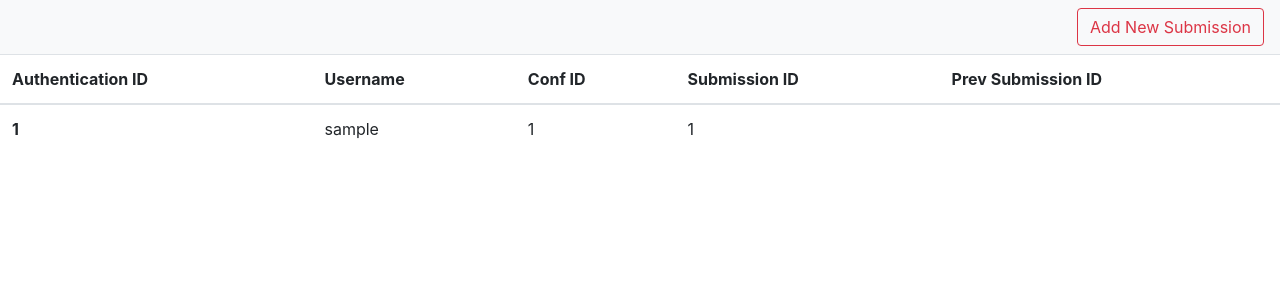
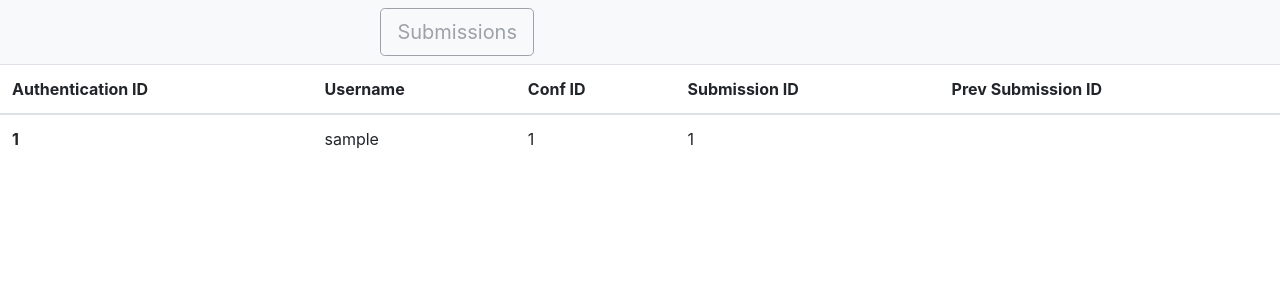
Before and after one commit to ibahadiraltun/Bil372_Odev2_2, a Flask app: template templates/submissions.html in a window 1280 px wide. Shown: the top 300 px of the page. Run offline with Flask 2, Linux system fonts and the light colour scheme; the template is opened without the code that fills it: most values are stand-ins (such as "Sample title", 1, 10 or a date in 2020); parts of the project's set-up code (start-up, migrations or seed data) failed here and were passed over; some libraries are stand-ins or nearby versions.

Commit message:
corrected submission system

```diff
--- a/app.py
+++ b/app.py
@@ -168,9 +168,9 @@ def get_submissions_for_user(id):
    return res
 
 def update_mongodb(values):
-    mongo.db.submissions.insert(values)
+    mongo.db.submissions.insert_one(values)
 
-def add_submission_for_user(id, form):
+def add_submission_for_user(id, form,confid):
    # userid = request.form['userid']
    # confid = request.form['confid']
    # title = request.form['title']
@@ -179,7 +179,7 @@ def add_submission_for_user(id, form):
    # pdf_path = request.form['pdf_path']
    # authors = form['authors']
 
-   confid = form['confid']
+   #confid = form['confid']
    query = select([Submission]).where(
       and_(
          Submission.c.authenticationid == id,
@@ -194,7 +194,7 @@ def add_submission_for_user(id, form):
 
    values = {
       'authenticationid': form['userid'],
-      'confid': form['confid'],
+      'confid': confid,
       'prevsubmissionid': prevsubmissionid
    }
 
@@ -203,7 +203,7 @@ def add_submission_for_user(id, form):
    query_subid = select([Submission]).where(
       and_(
          Submission.c.authenticationid == id,
-         Submission.c.confid == form['confid'],
+         Submission.c.confid == confid,
          Submission.c.prevsubmissionid == prevsubmissionid
       )
    )
@@ -318,12 +318,20 @@ def user_changeInfo(id):
 def submissions(userid):
    return render_template('submissions.html', userid=userid, submissions=get_submissions_for_user(userid))
 
-@app.route('/newSubmissions/<int:userid>', methods=['POST', 'GET'])
-def newSubmission(userid):
+@app.route('/newSubmissions/<int:userid>/<confid>', methods=['POST', 'GET'])
+def newSubmission(userid,confid):
    if request.method == 'POST':
-      add_submission_for_user(id = userid, form = request.form)
+      add_submission_for_user(id = userid, form = request.form,confid=confid)
       return render_template('submissions.html', userid=userid, submissions=get_submissions_for_user(userid))
-   return render_template('newSubmission.html', userid=userid, users = get_valid_users(), confs=get_valid_confs())
+   query=select([ConfRole]).where(and_(ConfRole.c.confid == confid,ConfRole.c.authenticationid == userid, ConfRole.c.confid_role == 0))
+   result= conn.execute(query).fetchone()
+   if result != None: # it means this is chair
+      query=select([ConfRole,User.c.name,User.c.lname]).where(and_(ConfRole.c.confid == confid, User.c.authenticationid == ConfRole.c.authenticationid))
+      users= conn.execute(query).fetchall()
+   else: # it is not a chair
+      query=select([User]).where(User.c.authenticationid == userid)
+      users= conn.execute(query).fetchall() #only one user
+   return render_template('newSubmission.html', userid=userid, users = users)
 
 @app.route('/update/<confid>/<int:userid>' , methods=['POST', 'GET'])
 def user_update_conf(confid,userid):
--- a/templates/newSubmission.html
+++ b/templates/newSubmission.html
@@ -46,14 +46,14 @@ $( function() {
     <form action = "" method = "post" class="form-signin">
         <h2 class="text-center">New Submission</h2>
         <input type="hidden" name="userid" value="{{ userid }}">
-        <div class="form-group">
+        <!--<div class="form-group">
             <select class="form-control" name="confid"  required="required" >
                 <option disabled selected>Conference name</option>
                 {% for conf in confs %}
                     <option >{{ conf.confid }}</option>
                 {% endfor %}
             </select>
-        </div>
+        </div>-->
         <div class="form-group">
             <select class="form-control" name="authors"  required="required" multiple>
                 <option disabled selected>Authors</option>
--- a/templates/submissions.html
+++ b/templates/submissions.html
@@ -6,7 +6,7 @@
 
 <nav class="navbar navbar-light bg-light">
     <form class="form-inline" style="margin-left:auto">
-        <a href="{{url_for('newSubmission', userid=userid)}}" class="btn btn-outline-danger" > Add New Submission </a>
+        <a href="#" class="btn btn-outline-secondary  btn-lg disabled" style="margin-right:730px">  Submissions </a>
     </form>
 </nav>
 
--- a/templates/user.html
+++ b/templates/user.html
@@ -46,6 +46,9 @@
                         {%endif%}
                     </td>
                 {%endif%}
+                <td>
+                  <a href="{{url_for('newSubmission', userid=userid , confid= conf.confid)}}" class="btn btn-outline-success" > New Submission</a>
+                </td>
             </tr>
         {%endfor%}
     </tbody>
```
